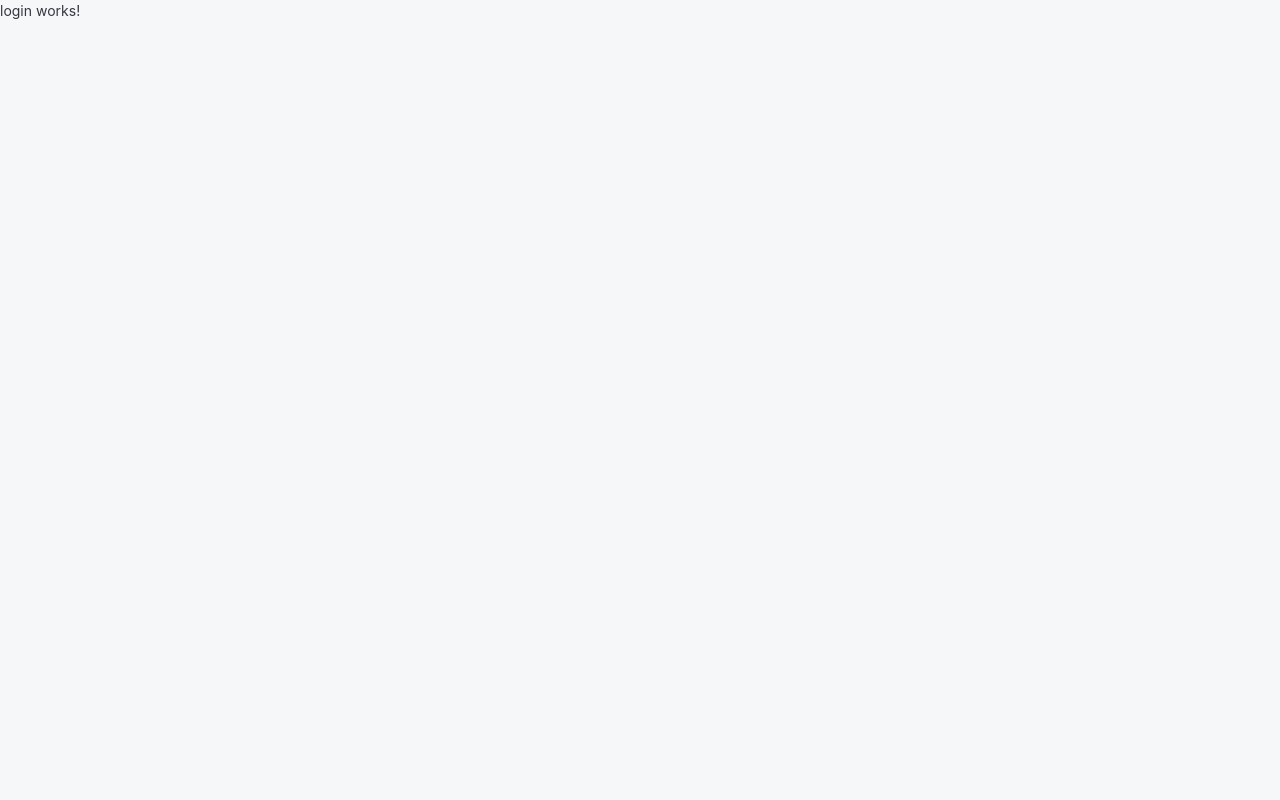
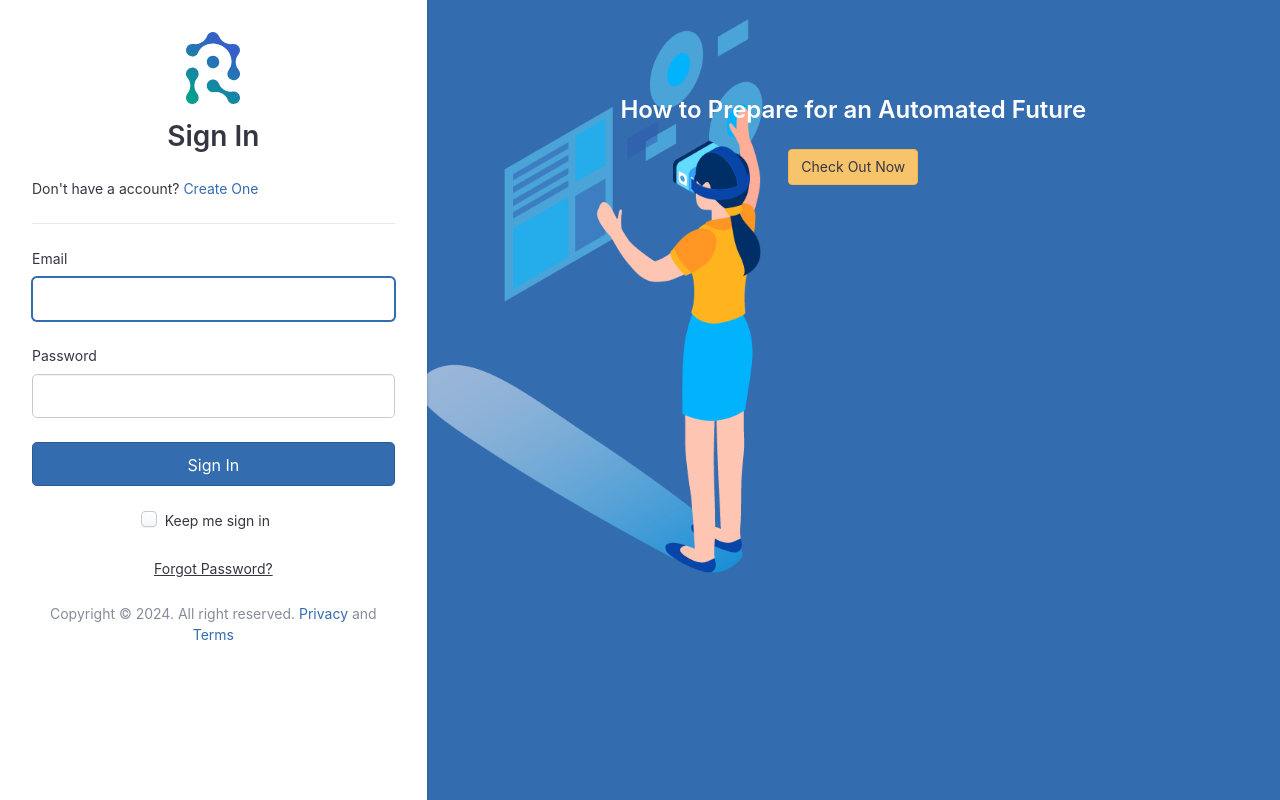
Before and after one commit to vikasmic/referredx-vendor, an Angular app: page /login in a window 1280 px wide. Built offline with nearby package versions, Linux system fonts and the light colour scheme.

Commit message:
vendor login

```diff
--- a/src/app/component/login/login.component.html
+++ b/src/app/component/login/login.component.html
@@ -1 +1,103 @@
-<p>login works!</p>
+<main class="auth auth-floated">
+    <!-- form -->
+    <form class="auth-form" [formGroup]="form" (ngSubmit)="onSubmit()">
+        <div class="mb-4">
+            <div class="mb-3">
+                <img class="rounded" src="../../assets/images/logo/icon.svg" alt="" height="72">
+
+            </div>
+            <h1 class="h3"> Sign In </h1>
+        </div>
+        <p class="text-left mb-4"> Don't have a account? <a [routerLink]="['/signup']">Create One</a>
+        </p>
+        <div>
+        </div>
+        <hr class="mb-4">
+
+        <div class="form-group mb-4">
+            <label class="d-block text-left" for="inputUser">Email</label> <input type="text" id="inputUser"
+                class="form-control form-control-lg" required="" autofocus="" formControlName="email"
+                [ngClass]="{ 'is-invalid': submitted && f['email'].errors }" autocomplete="email">
+            <div *ngIf="submitted && f['email'].errors" class="invalid-feedback">
+                <div *ngIf="f['email'].errors['required']">Email is required</div>
+                <div *ngIf="f['email'].errors['email']">Email is invalid</div>
+            </div>
+        </div><!-- /.form-group -->
+        <!-- .form-group -->
+        <div class="form-group mb-4">
+            <label class="d-block text-left" for="inputPassword">Password</label> <input type="password"
+                id="inputPassword" class="form-control form-control-lg" required="" formControlName="password"
+                [ngClass]="{ 'is-invalid': submitted && f['password'].errors }" autocomplete="current-password">
+            <div *ngIf="submitted && f['password'].errors" class="invalid-feedback">
+                <div *ngIf="f['password'].errors['required']">Password is required</div>
+            </div>
+        </div><!-- /.form-group -->
+        <!-- .form-group -->
+        <div class="form-group mb-4">
+            <button class="btn btn-lg btn-primary btn-block" type="submit">Sign In</button>
+        </div><!-- /.form-group -->
+        <!-- .form-group -->
+        <div class="form-group text-center">
+            <div class="custom-control custom-control-inline custom-checkbox">
+                <input type="checkbox" class="custom-control-input" id="remember-me"> <label
+                    class="custom-control-label" for="remember-me">Keep me sign in</label>
+            </div>
+        </div><!-- /.form-group -->
+        <!-- recovery links -->
+        <p class="py-2">
+            <a class="link" (click)="forgotPassword()">Forgot Password?</a>
+        </p><!-- /recovery links -->
+        <!-- copyright -->
+        <p class="mb-0 px-3 text-muted text-center"> {{COPYRIGHT}} <a target="_blank" routerLink="/privacy">Privacy</a>
+            and <a target="_blank" routerLink="/legal">Terms</a>
+        </p>
+    </form><!-- /.auth-form -->
+    <div id="announcement" class="auth-announcement"
+        style="background-image: url(../../../assets/images/illustrations/img-1.png);">
+        <div class="announcement-body">
+            <h2 class="announcement-title"> How to Prepare for an Automated Future </h2><a href="#"
+                class="btn btn-warning"><i class="fa fa-fw fa-angle-right"></i> Check Out Now</a>
+        </div>
+    </div>
+    <div class="modal fade has-shown show" id="forgotModalCenter" tabindex="-1" role="dialog"
+        aria-labelledby="forgotModalCenterLabel" aria-hidden="true" [ngClass]="[ForgotPopup]">
+        <!-- .modal-dialog -->
+        <div class="modal-dialog modal-dialog-centered" role="document">
+            <!-- .modal-content -->
+            <div class="modal-content">
+                <!-- .modal-header -->
+                <form [formGroup]="forgotForm" (ngSubmit)="onForgotSubmit()">
+
+                    <div class="modal-header">
+                        <h5 id="forgotModalCenterLabel" class="modal-title"> Email </h5>
+                    </div><!-- /.modal-header -->
+                    <!-- .modal-body -->
+                    <div class="modal-body">
+                        <!-- .publisher -->
+                        <div class="form-group">
+                            <label for="email">Email</label> <input type="text" id="email"
+                                class="form-control form-control-lg" placeholder="Enter Email" formControlName="email"
+                                [ngClass]="{ 'is-invalid': forgotSubmitted && fp['email'].errors }">
+                            <div *ngIf="forgotSubmitted && fp['email'].errors" class="invalid-feedback">
+                                <div *ngIf="fp['email'].errors['required']">Email is required</div>
+                                <div *ngIf="fp['email'].errors['email']">Invalid email</div>
+                            </div>
+                        </div>
+                    </div><!-- /.modal-body -->
+                    <!-- .modal-footer -->
+                    <div class="modal-footer">
+                        <ng-container class="form-group" *ngIf="!resetLinkLoad; else loadResetForm">
+                            <button type="submit" class="btn btn-primary" data-dismiss="modal">Reset Password</button>
+                        </ng-container>
+                        <ng-template #loadResetForm>
+                            <button class="btn btn-primary" type="button" disabled><span
+                                    class="spinner-border spinner-border-sm" role="status" aria-hidden="true"></span>
+                                Please wait...</button>
+                        </ng-template>
+                        <button type="button" class="btn btn-light" (click)="closeForgot()">Close</button>
+                    </div>
+                </form>
+            </div>
+        </div>
+    </div>
+</main><!-- /.auth -->
--- a/src/app/component/login/login.component.ts
+++ b/src/app/component/login/login.component.ts
@@ -1,4 +1,12 @@
 import { Component } from '@angular/core';
+import { AbstractControl, FormBuilder, FormControl, FormGroup, Validators } from '@angular/forms';
+import { Router } from '@angular/router';
+import { ToastrService } from 'ngx-toastr';
+import { Subscription } from 'rxjs';
+import { AuthService } from 'src/app/services/auth.service';
+import { ErrorService } from 'src/app/services/error.service';
+import { SuccessService } from 'src/app/services/success.service';
+import { AppConstants } from 'src/app/utility/AppConstants';
 
 @Component({
   selector: 'app-login',
@@ -6,5 +14,115 @@ import { Component } from '@angular/core';
   styleUrls: ['./login.component.css']
 })
 export class LoginComponent {
+  form: FormGroup = new FormGroup({
+    email: new FormControl(''),
+    password: new FormControl(''),
+  });
+  forgotForm: FormGroup = new FormGroup({
+    email: new FormControl(''),
+  });
+  COPYRIGHT = AppConstants.copyright;
+
+  submitted = false;
+  forgotSubmitted = false;
+  loginResponse: any;
+  lognResponseMessage: string = "";
+  resetLinkLoad: boolean = false;
+  isLoginLoad: boolean = false;
+  isMessage: boolean = false;
+  token: string | undefined;
+  ForgotPopup: string = 'forgotClosePopup';
+
+  constructor(private formBuilder: FormBuilder, private authService: AuthService, private router: Router, private toastr: ToastrService, private successService: SuccessService, private errorService: ErrorService) {
+  }
+
+  get f(): { [key: string]: AbstractControl } {
+    return this.form.controls;
+  }
+
+  get fp(): { [key: string]: AbstractControl } {
+    return this.forgotForm.controls;
+  }
+
+  ngOnInit() {
+    this.loginForm();
+    this.resetForgotPasswordForm();
+  }
+
+  loginForm() {
+    this.form = this.formBuilder.group(
+      {
+        email: ['', [Validators.required, Validators.email]],
+        password: [
+          '',
+          [
+            Validators.required,
+          ]
+        ],
+      }, {}
+    );
+  }
+
+  resetForgotPasswordForm() {
+    this.forgotForm = this.formBuilder.group(
+      {
+        email: ['', [Validators.required, Validators.email]],
+      }, {}
+    );
+  }
+
+  onSubmit(): void {
+    this.submitted = true;
+    this.isLoginLoad = true;
+    if (this.form.invalid) {
+      this.isLoginLoad = false;
+      return;
+    }
+    this.authService.performSave('/api/auth/login', this.form.value).subscribe(response => {
+      this.isLoginLoad = false;
+      this.loginResponse = response;
+      if (this.loginResponse.success == 1) {
+        this.toastr.success("login successful");
+        localStorage.setItem('access_token', this.loginResponse.token);
+        this.router.navigate(['/user/home']);
+      } else {
+        this.isMessage = true;
+        this.lognResponseMessage = this.loginResponse.message;
+      }
+    })
+  }
+
+  getClickEventForLoader() {
+    this.isLoginLoad = false;
+  }
+
+
+  forgotPassword() {
+    this.ForgotPopup = 'forgotOpenPopup';
+  }
+
+  closeForgot() {
+    this.resetForgotPasswordForm();
+    this.ForgotPopup = 'forgotClosePopup';
+  }
+
+  onForgotSubmit() {
+    this.forgotSubmitted = true;
+    this.resetLinkLoad = true;
+    if (this.forgotForm.invalid) {
+      this.resetLinkLoad = false;
+      return;
+    }
+    this.authService.performSave('/api/auth/forgot', this.forgotForm.value).subscribe((resp: any) => {
+      if (resp.success == 1) {
+        this.successService.showSuccessMessage(resp.message);
+        this.resetLinkLoad = false;
+        this.closeForgot();
+      } else {
+        this.resetLinkLoad = false;
+        this.errorService.showError(resp.message);
+      }
+    })
+  }
 
 }
--- a/src/app/component/verify/verify.component.ts
+++ b/src/app/component/verify/verify.component.ts
@@ -59,7 +59,6 @@ export class VerifyComponent {
   }
 
   onSubmit(): void {
-    console.log("come here");
     this.submitted = true;
     if (this.form.invalid) {
       return;
@@ -69,7 +68,6 @@ export class VerifyComponent {
       token: this.token
     };
     this.authService.performSave('/api/vendor/set/password', formValueWithToken).subscribe((response: any) => {
-      console.log("response", response);
       if (response.success == 0) {
         this.successService.showSuccessMessage(response.message);
         setTimeout(() => {
--- a/src/app/home/home.component.ts
+++ b/src/app/home/home.component.ts
@@ -2,6 +2,7 @@ import { Component } from '@angular/core';
 import { AbstractControl, FormBuilder, FormControl, FormGroup, Validators } from '@angular/forms';
 import { AuthService } from '../services/auth.service';
 import { ErrorService } from '../services/error.service';
+import { SuccessService } from '../services/success.service';
 
 @Component({
   selector: 'app-home',
@@ -11,8 +12,8 @@ import { ErrorService } from '../services/error.service';
 export class HomeComponent {
   countryList: any;
   submitted = false;
-
-  constructor(private formBuilder: FormBuilder, private authService: AuthService, private errorService: ErrorService) { }
+  isLoading: Boolean = false;
+  constructor(private formBuilder: FormBuilder, private authService: AuthService, private errorService: ErrorService, private successService: SuccessService) { }
 
   form: FormGroup = new FormGroup({
     first_name: new FormControl(''),
@@ -56,18 +57,19 @@ export class HomeComponent {
   }
 
   onSubmit() {
+    this.isLoading = true
     this.submitted = true;
-
     if (this.form.invalid) {
+      this.isLoading = false;
       return;
     }
-    console.log("form value", this.form.value);
     this.authService.performSave('/api/vendor/create/enquiry', this.form.value).subscribe((resp: any) => {
-      console.log("resp", resp);
       if (resp.success == 0) {
-        console.log("come here");
         this.errorService.showError(resp.message);
+      } else {
+        this.successService.showSuccessMessage(resp.message);
       }
+      this.isLoading = false;
     })
   }
 
--- /dev/null
+++ b/src/app/utility/AppConstants.ts
@@ -0,0 +1,12 @@
+export class AppConstants {
+    //urls
+    public static basicAuthkey = 'VVNFUl9DTElFTlRfQVBQOnBhc3N3b3Jk';
+
+    public static copyright = 'Copyright © 2024. All right reserved.'
+    public static aws_image_url = 'https://user-upload-resume.s3.amazonaws.com/'
+    //modules
+    public static modules: any = {
+        auth: "/auth/api",
+        jobs: "/jobs/api"
+    };
+}
```
Also changed, not shown: src/app/home/home.component.html (+7 -4 lines), src/assets/images/illustrations/img-1.png (added), src/assets/images/logo/icon.svg (added).
